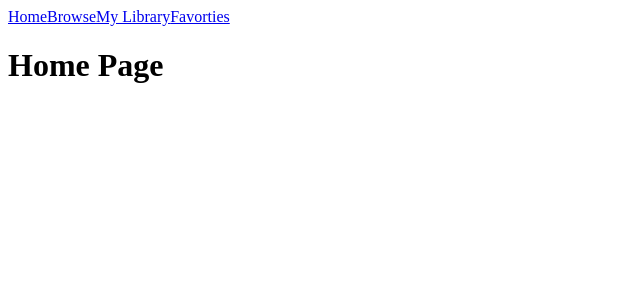
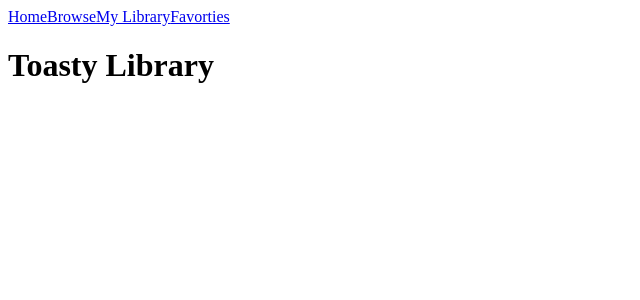
Before and after one commit to Stephaniebaard/Toasty-Library, a React (Vite) app: page / in a window 1280 px wide. Shown: the top 300 px of the page, without its empty margins (0-640 px from the left). Built offline with nearby package versions, Linux system fonts and the light colour scheme.

Commit message:
Made some changes in scss

```diff
--- a/src/routes/HomePage.tsx
+++ b/src/routes/HomePage.tsx
@@ -1,7 +1,9 @@
+import "../styles/HomePage.scss";
+
 const HomePage = () => {
     return (
-      <div>
-        <h1>Home Page</h1>
+      <div className="Title">
+        <h1>Toasty Library</h1>
 
       </div>
     );
--- /dev/null
+++ b/src/styles/HomePage.scss
@@ -0,0 +1,6 @@
+
+.Titel h1{
+    font-family: 'Paytone one', sans-serif;
+    font-weight: bold;
+    font-size: larger;
+}
```
